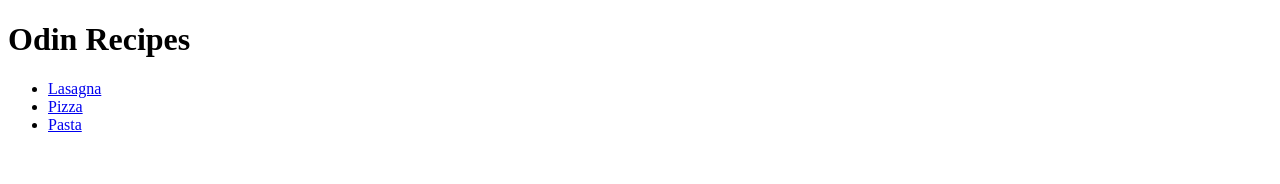
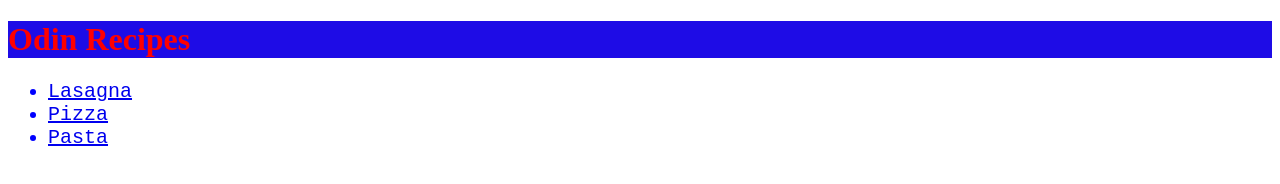
Before and after one commit to vl6393/odin-recipes, a plain HTML site: page index.html in a window 1280 px wide. Drawn offline with Linux system fonts and the light colour scheme.

Commit message:
Add style.css

```diff
--- a/index.html
+++ b/index.html
@@ -3,9 +3,10 @@
 <head>
     <meta charset="UTF-8">
     <title>Odin Recipes</title>
+    <link rel="stylesheet" href="style.css">
 
     <body>
-        <h1>Odin Recipes</h1>
+        <h1 class="title">Odin Recipes</h1>
         <ul>
             <li><a href="recipes/lasagna.html">Lasagna</a></li>
             <li><a href="recipes/pizza.html">Pizza</a></li>
--- a/style.css
+++ b/style.css
@@ -0,0 +1,11 @@
+.title {
+    color: rgb(255, 0, 0);
+    background-color: rgb(30, 12, 230);
+    font-weight: bold;
+}
+
+li {
+    color: blue;
+    font-size: 20px;
+    font-family: 'Courier New', Courier, monospace;
+}
```
